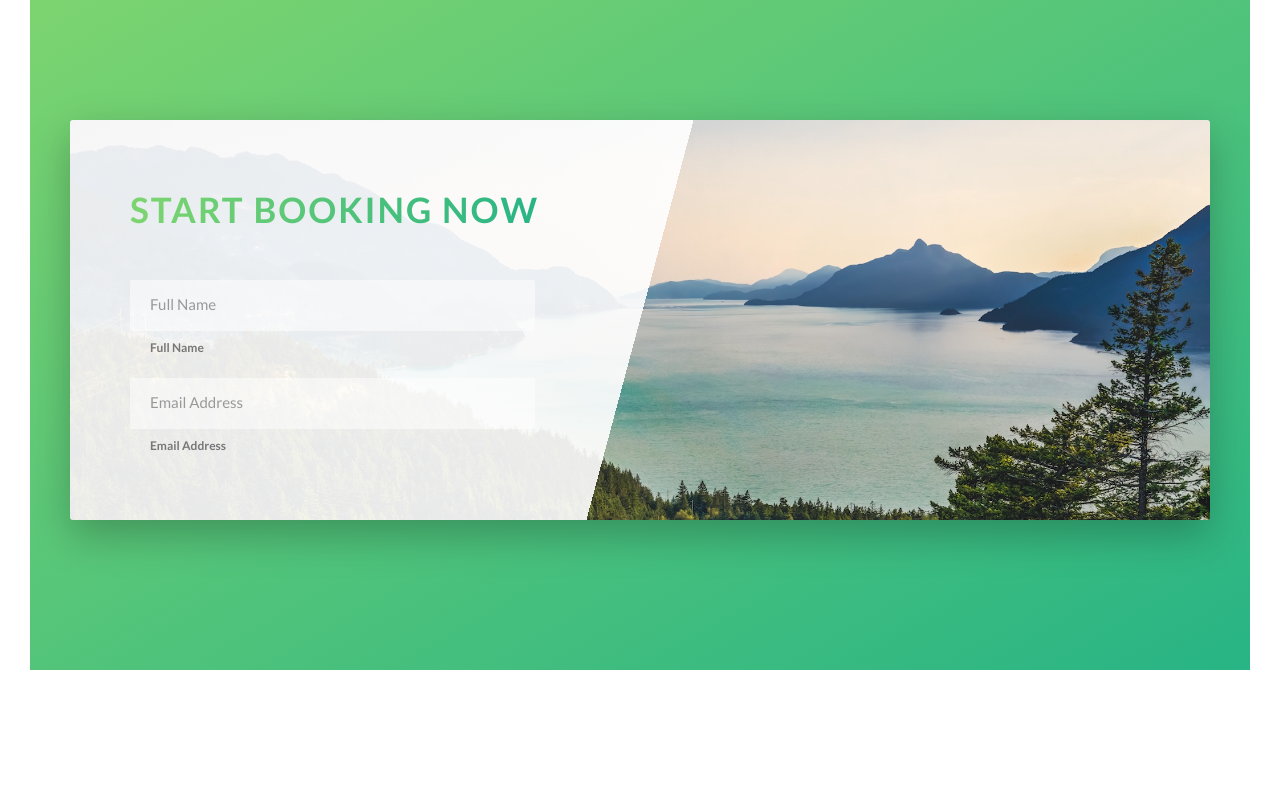
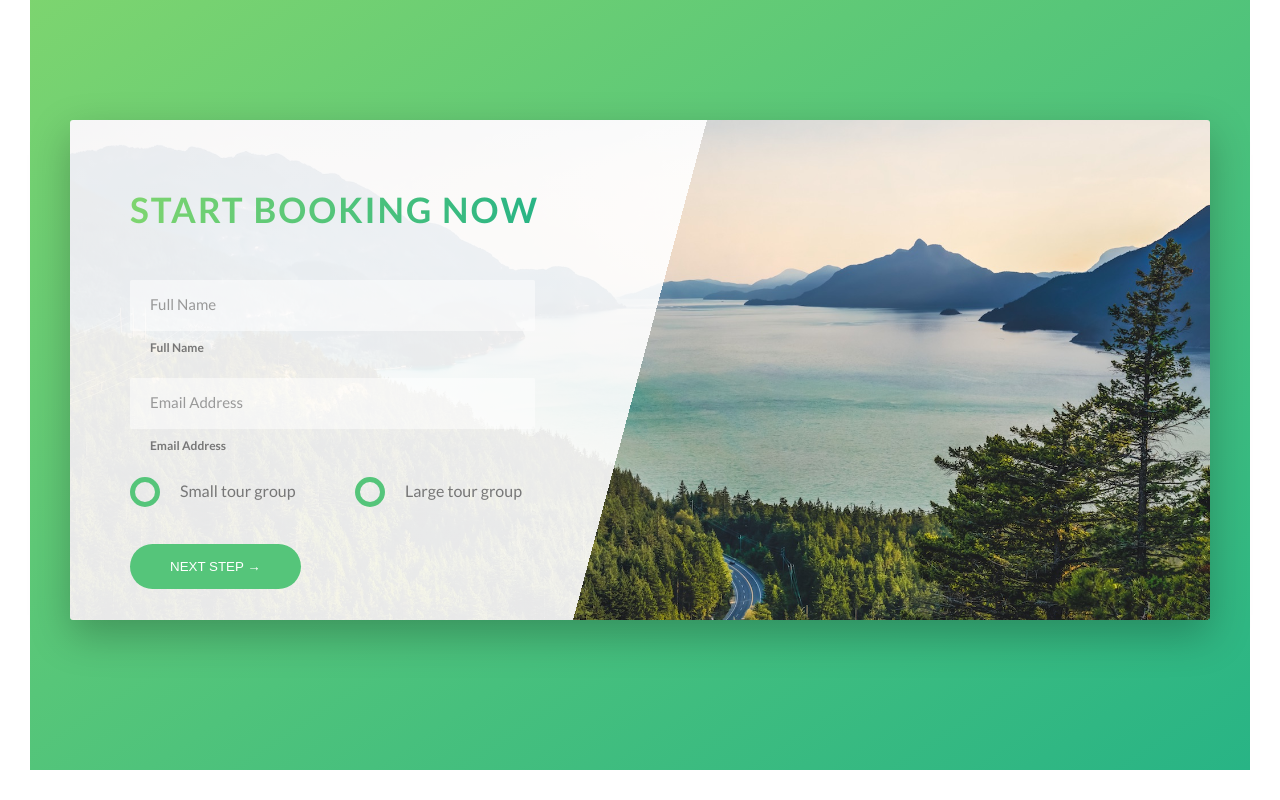
Before and after one commit to PadamSandhu/outdoor-tour-website, a React app: page / in a window 1280 px wide. Shown: the part 4616-5416 px from the top of the page. Before the commit the page ends 5316 px from the top, so only its background shows below. Built offline with nearby package versions, Linux system fonts and the light colour scheme.

Commit message:
Finished booking section

```diff
--- a/src/components/home/booking.js
+++ b/src/components/home/booking.js
@@ -23,6 +23,30 @@
                   Email Address
                 </label>
               </div>
+
+              <div className="form__group u-margin-bottom-medium">
+                <div className="form__radio-group">
+                  <input type="radio" className="form__radio-input" id="small" required name="tourType" />
+                  <label htmlFor="small" className="form__radio-label">
+                    <span className="form__radio-button" />
+                    Small tour group
+                  </label>
+                </div>
+
+                <div className="form__radio-group">
+                  <input type="radio" className="form__radio-input" id="large" required name="tourType" />
+                  <label htmlFor="large" className="form__radio-label">
+                    <span className="form__radio-button" />
+                    Large tour group
+                  </label>
+                </div>
+              </div>
+
+              <div className="form_group">
+                <button type="submit" className="btn btn--green">
+                  Next Step &rarr;
+                </button>
+              </div>
             </form>
           </div>
         </div>
--- a/src/styles/base/_utilities.scss
+++ b/src/styles/base/_utilities.scss
@@ -1,20 +1,22 @@
 .u-center-text {
   // This will center any text inside it;
-  text-align: center;
+  text-align: center !important;
 }
 
 .u-margin-bottom-small {
-  margin-bottom: 1.5rem;
+  margin-bottom: 1.5rem !important;
 }
 
 .u-margin-bottom-medium {
-  margin-bottom: 4rem;
+  margin-bottom: 4rem !important;
 }
 
 .u-margin-bottom-big {
-  margin-bottom: 8rem;
+  margin-bottom: 8rem !important;
 }
 
 .u-margin-top-big {
-  margin-top: 10rem;
+  margin-top: 10rem !important;
 }
+
+// Utility classes should have important
--- a/src/styles/components/common/_button.scss
+++ b/src/styles/components/common/_button.scss
@@ -1,6 +1,8 @@
 .btn {
+  &,
   &:link,  // This is initial link state
   &:visited {
+    outline: none;
     // both of these states together
     // link is special case of a button when it's an anchor
     text-transform: uppercase;
@@ -18,6 +20,10 @@
 
     // This is for the sudo class reference;
     position: relative;
+
+    // Change for the <button> element;
+    border: none;
+    cursor: pointer;
   }
 
   &:hover {
@@ -26,7 +32,7 @@
     box-shadow: 0 1rem 2rem rgba($color: $color-black, $alpha: 0.2); // 0-> shadow in x direction , 10px-> shadow in y direction, 20px -> blur in some direction , last is color and transparency
   }
 
-  &:active {
+  &:active &:focus {
     // When chick a button this class is activated
     transform: translateY(-0.1rem);
     box-shadow: 0 0.5rem 1rem rgba($color: $color-black, $alpha: 0.2);
--- a/src/styles/components/home/_booking.scss
+++ b/src/styles/components/home/_booking.scss
@@ -7,7 +7,7 @@
   background-image: linear-gradient(105deg, rgba($color-white, 0.9) 0%, rgba($color-white, 0.9) 50%, transparent 50%),
     url(./assets/img/nat-10.jpg); // We want to have another image
   background-size: 100%; // 100% is same as cover
-  height: 40rem;
+  height: 50rem;
   border-radius: $border-radius;
   box-shadow: 0 1.5rem 4rem rgba($color: $color-black, $alpha: 0.25);
 
@@ -69,4 +69,53 @@
       }
     }
   }
+
+  // Radio group
+  .form__radio-group {
+    width: 50%;
+    display: inline-block;
+  }
+
+  .form__radio-label {
+    font-size: $default-font-size;
+    cursor: pointer;
+    position: relative;
+    padding-left: 5rem;
+  }
+
+  .form__radio-button {
+    height: 3rem;
+    width: 3rem;
+    border: 5px solid $color-primary;
+    border-radius: 50%;
+    display: inline-block;
+    position: absolute;
+    left: 0;
+    top: -0.4rem;
+
+    &::after {
+      // Sudo element just stays in csss
+      content: "";
+      display: block;
+      height: 1.3rem;
+      width: 1.3rem;
+      border-radius: 50%;
+      position: absolute;
+      top: 50%;
+      left: 50%;
+      transform: translate(-50%, -50%);
+      background-color: $color-primary;
+      opacity: 0;
+      transition: all 0.2s;
+    }
+  }
+
+  // This will target radio button class when checked sudo class is applied
+  .form__radio-input:checked ~ .form__radio-label .form__radio-button:after {
+    opacity: 1;
+  }
+
+  .form__radio-input {
+    display: none;
+  }
 }
```
